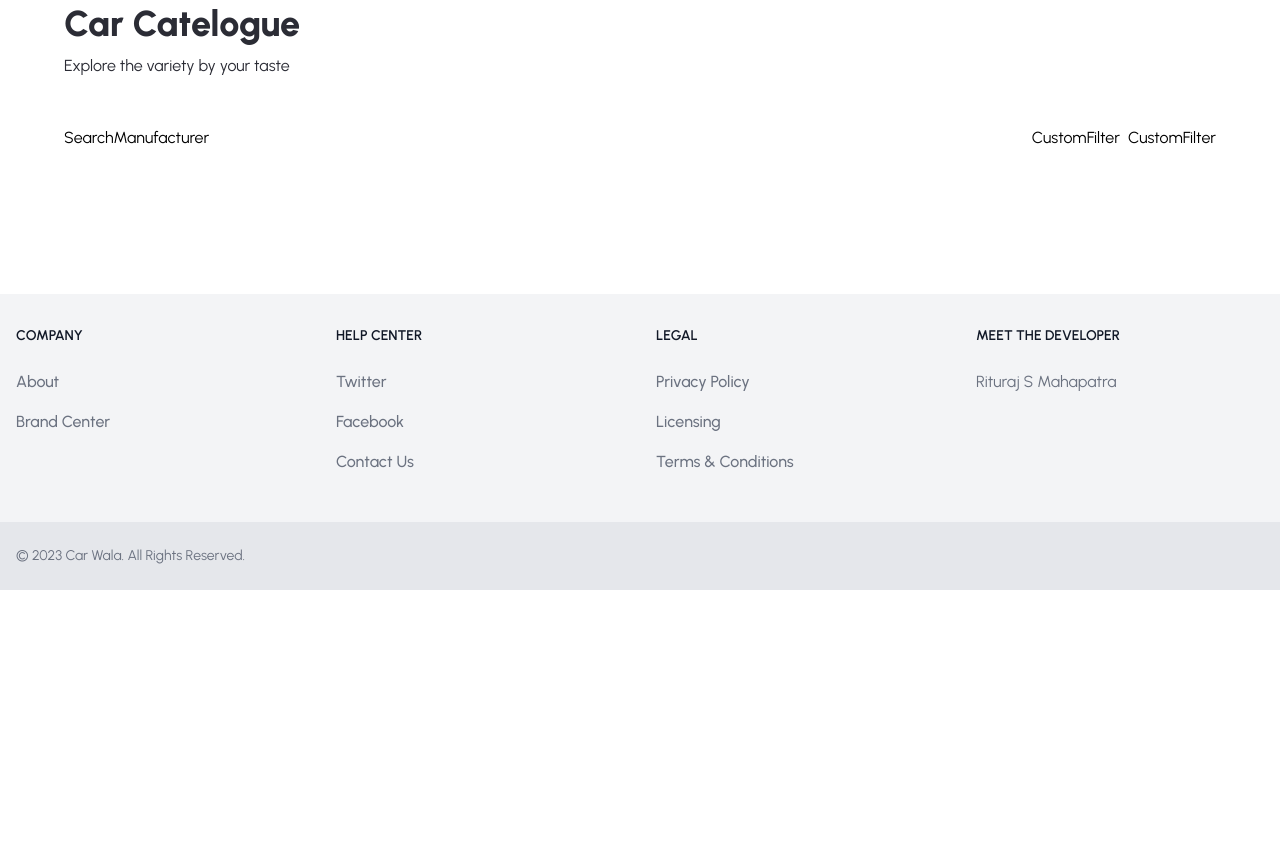
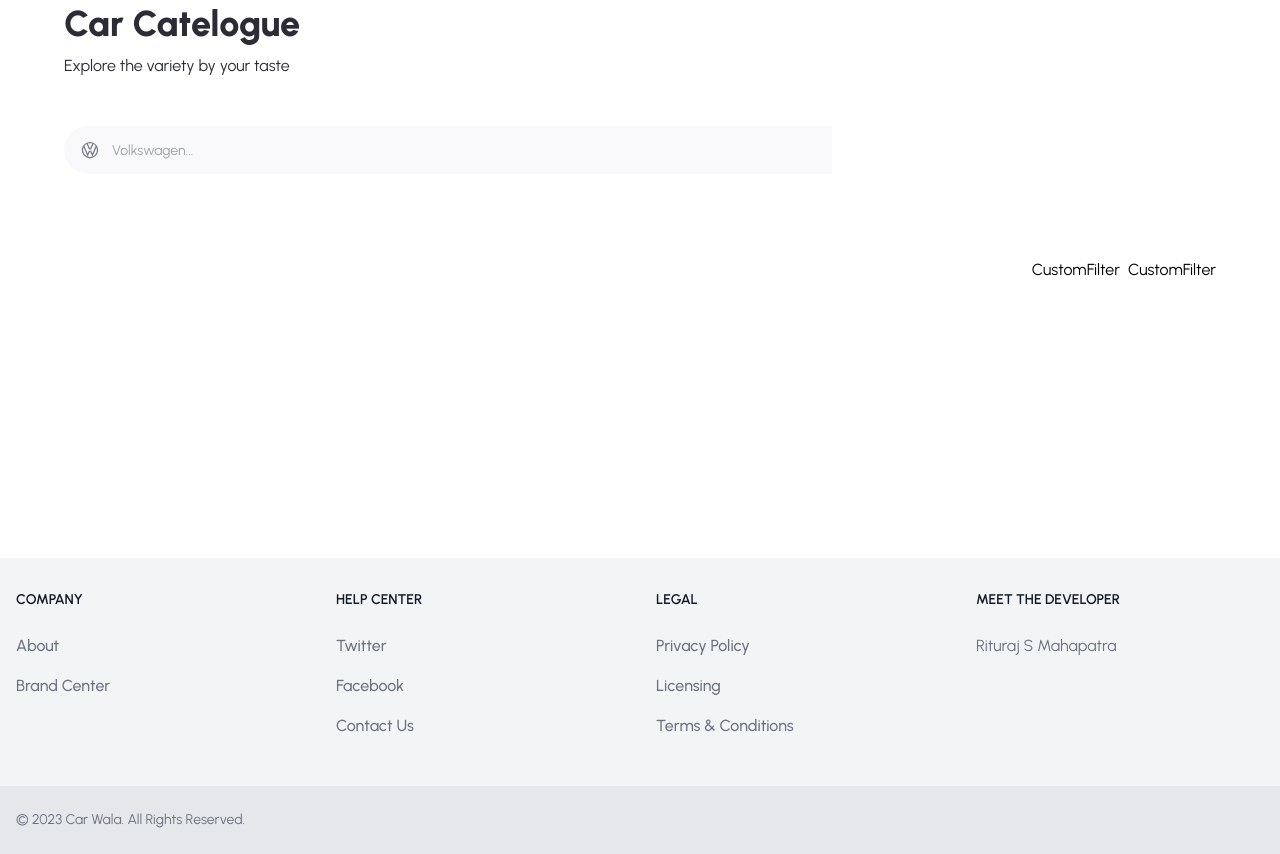
Before and after one commit to riturajmahapatra/Car-Wala, a Next.js app: page / in a window 1280 px wide. Shown: the part 860-1714 px from the top of the page. Before the commit the page ends 1450 px from the top, so only its background shows below. Built offline with nearby package versions, Linux system fonts and the light colour scheme.

Commit message:
search bar

```diff
--- a/components/SearchManufacturer.tsx
+++ b/components/SearchManufacturer.tsx
@@ -1,11 +1,117 @@
+'use client';
+import Image from 'next/image';
+import { Fragment, useState } from 'react';
+import { Combobox, Transition } from '@headlessui/react';
+
+import { manufacturers } from '@/constants';
+
 import { SearchManufacturerProps } from '@/types';
-import React from 'react';
 
 const SearchManufacturer = ({
 	manufacturer,
-	setmanufacturer,
+	setManuFacturer,
 }: SearchManufacturerProps) => {
-	return <div>SearchManufacturer</div>;
+	const [query, setQuery] = useState('');
+
+	const filteredManufacturers =
+		query === ''
+			? manufacturers
+			: manufacturers.filter((item) =>
+					item
+						.toLowerCase()
+						.replace(/\s+/g, '')
+						.includes(query.toLowerCase().replace(/\s+/g, ''))
+			  );
+
+	return (
+		<div className="search-manufacturer">
+			<Combobox value={manufacturer} onChange={setManuFacturer}>
+				<div className="relative w-full mb-60">
+					{/* Button for the combobox. Click on the icon to see the complete dropdown */}
+					<Combobox.Button className="absolute top-[14px]">
+						<Image
+							src="/car-logo.svg"
+							width={20}
+							height={20}
+							className="ml-4"
+							alt="car logo"
+						/>
+					</Combobox.Button>
+
+					{/* Input field for searching */}
+					<Combobox.Input
+						className="search-manufacturer__input"
+						displayValue={(item: string) => item}
+						onChange={(event) => setQuery(event.target.value)} // Update the search query when the input changes
+						placeholder="Volkswagen..."
+					/>
+
+					{/* Transition for displaying the options */}
+					<Transition
+						as={Fragment} // group multiple elements without introducing an additional DOM node i.e., <></>
+						leave="transition ease-in duration-100"
+						leaveFrom="opacity-100"
+						leaveTo="opacity-0"
+						afterLeave={() => setQuery('')} // Reset the search query after the transition completes
+					>
+						<Combobox.Options
+							className="absolute mt-1 max-h-60 w-full overflow-auto rounded-md bg-white py-1 text-base shadow-lg ring-1 ring-black ring-opacity-5 focus:outline-none sm:text-sm"
+							static
+						>
+							{filteredManufacturers.length === 0 &&
+							query !== '' ? (
+								<Combobox.Option
+									value={query}
+									className="search-manufacturer__option"
+								>
+									Create "{query}"
+								</Combobox.Option>
+							) : (
+								filteredManufacturers.map((item) => (
+									<Combobox.Option
+										key={item}
+										className={({ active }) =>
+											`relative search-manufacturer__option  ${
+												active
+													? 'bg-primary-blue text-white'
+													: 'text-gray-900'
+											}`
+										}
+										value={item}
+									>
+										{({ selected, active }) => (
+											<>
+												<span
+													className={`block truncate ${
+														selected
+															? 'font-medium'
+															: 'font-normal'
+													}`}
+												>
+													{item}
+												</span>
+
+												{/* Show an active blue background color if the option is selected */}
+												{selected ? (
+													<span
+														className={`absolute inset-y-0 left-0 flex items-center pl-3 ${
+															active
+																? 'text-white'
+																: 'text-pribg-primary-purple'
+														}`}
+													></span>
+												) : null}
+											</>
+										)}
+									</Combobox.Option>
+								))
+							)}
+						</Combobox.Options>
+					</Transition>
+				</div>
+			</Combobox>
+		</div>
+	);
 };
 
 export default SearchManufacturer;
--- a/types/index.ts
+++ b/types/index.ts
@@ -9,5 +9,5 @@ export interface CustomBtnProps {
 
 export interface SearchManufacturerProps {
 	manufacturer?: string;
-	setmanufacturer?: (manufacturer: string) => void;
+	setManuFacturer?: (manufacturer: string) => void;
 }
```
Also changed, not shown: package.json (+6 -5 lines), 1 other file (tests, documents, lock files or other folders).
